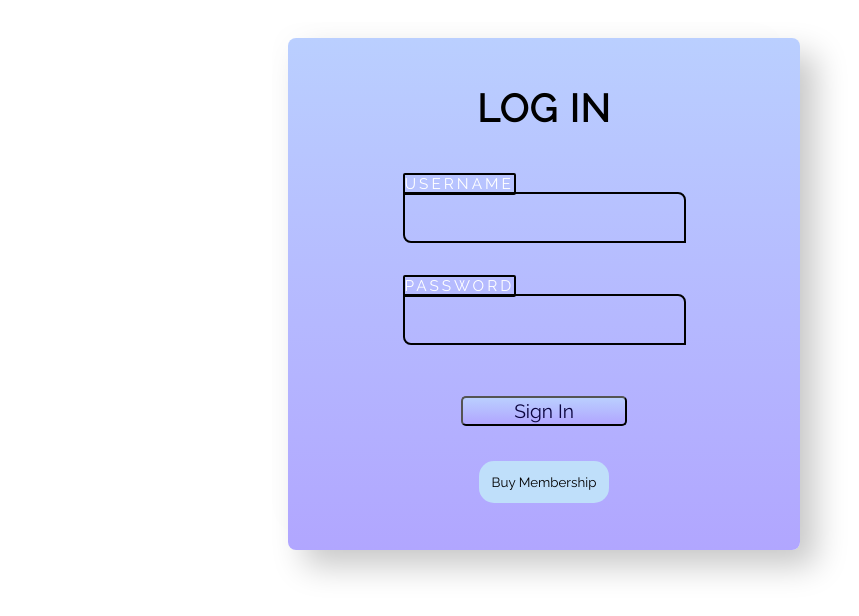
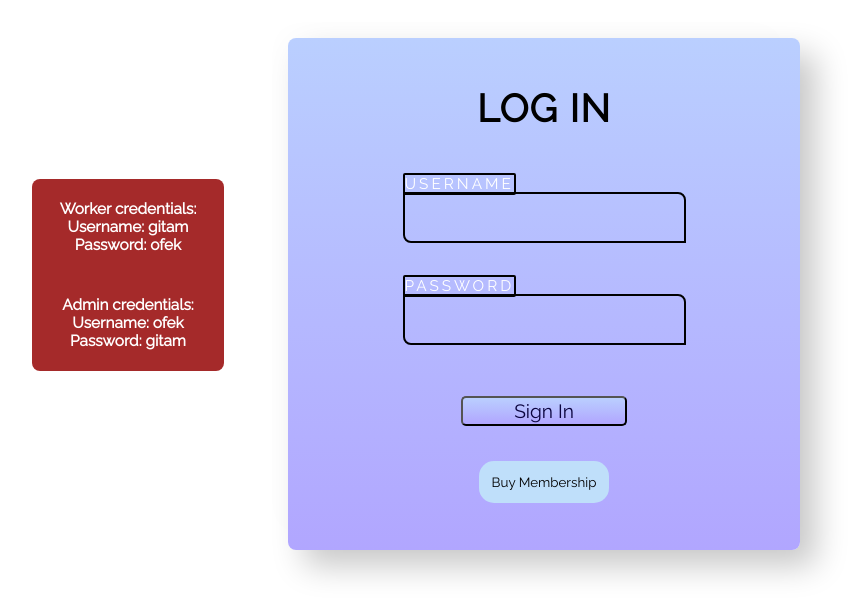
Before and after one commit to GitamShimoni/MiddleProject, a React (Vite) app: page / in a window 1280 px wide. Shown: the top 616 px of the page, without its empty margins (96-955 px from the left). Built offline with nearby package versions, Linux system fonts and the light colour scheme; the HTML template or start-up script is replaced by a standard one; a web font is replaced by a local one.

Commit message:
Added a bubble that helps the user login into Worker and Admin users

```diff
--- /dev/null
+++ b/src/components/LoginHintBubble.css
@@ -0,0 +1,27 @@
+#login-hint-bubble-container {
+  width: 15vw;
+  height: 15vw;
+  background-color: brown;
+  color: white;
+  display: flex;
+  flex-direction: column;
+  justify-content: space-around;
+  align-items: center;
+  border-radius: 8px;
+  position: absolute;
+  left: 10vw;
+}
+#login-hint-user-div {
+  display: flex;
+  flex-direction: column;
+  justify-content: center;
+  align-items: center;
+  font-size: 0.6vw;
+}
+#login-hint-admin-div {
+  display: flex;
+  flex-direction: column;
+  justify-content: center;
+  align-items: center;
+  font-size: 0.6vw;
+}
--- /dev/null
+++ b/src/components/LoginHintBubble.jsx
@@ -0,0 +1,19 @@
+import "./LoginHintBubble.css";
+const LoginHintBubble = () => {
+  return (
+    <div id="login-hint-bubble-container">
+      <div id="login-hint-user-div">
+        <h1>Worker credentials:</h1>
+        <h1>Username: gitam</h1>
+        <h1>Password: ofek</h1>
+      </div>
+      <div id="login-hint-admin-div">
+        <h1>Admin credentials:</h1>
+        <h1>Username: ofek</h1>
+        <h1>Password: gitam</h1>
+      </div>
+    </div>
+  );
+};
+
+export default LoginHintBubble;
--- a/src/components/Loginpage.jsx
+++ b/src/components/Loginpage.jsx
@@ -1,78 +1,104 @@
-import './Loginpage.css';
-import {useForm} from 'react-hook-form';
-import {useState} from 'react';
-import data from './workers.json';
-import { useNavigate } from 'react-router-dom';
+import "./Loginpage.css";
+import { useForm } from "react-hook-form";
+import { useState } from "react";
+import data from "./workers.json";
+import { useNavigate } from "react-router-dom";
 import PaymentForm from "./PaymentForm";
-import 'animate.css';
+import "animate.css";
+import LoginHintBubble from "./LoginHintBubble";
 function Loginpage() {
   // localStorage.setItem("login", "DemiName")
   const navigate = useNavigate();
   const [clicked, setClicked] = useState(false);
   let arrayofworkers = data.workers;
-    const {register, handleSubmit}=useForm();
-    return(
+  const { register, handleSubmit } = useForm();
+  return (
     <div id="login-container">
+      <LoginHintBubble />
       <div id="login-inner">
-          <h1 id='login-tittle'>Log in</h1>
-          <form onSubmit={handleSubmit((data)=>{checkUser(data)})}>
-          <div className='username-login-container'>
+        <h1 id="login-tittle">Log in</h1>
+        <form
+          onSubmit={handleSubmit((data) => {
+            checkUser(data);
+          })}
+        >
+          <div className="username-login-container">
             <div className="login-div">
               <span className="user">Username</span>
-              <input className='login-input' type='text' {...register("username")}></input>
+              <input
+                className="login-input"
+                type="text"
+                {...register("username")}
+              ></input>
             </div>
           </div>
-          <div className='username-login-container'>
+          <div className="username-login-container">
             <div className="login-div">
               <span className="user">Password</span>
-              <input className="login-input" type='password' {...register("password")}></input>
+              <input
+                className="login-input"
+                type="password"
+                {...register("password")}
+              ></input>
             </div>
           </div>
-          <div id="divofsubmit-btn"><button id="login-btn" type="submit">Sign In</button></div>
+          <div id="divofsubmit-btn">
+            <button id="login-btn" type="submit">
+              Sign In
+            </button>
+          </div>
         </form>
         <div>
-            <button onClick={() => setClicked(!clicked)} id='buymembership-button'>Buy Membership</button>
+          <button
+            onClick={() => setClicked(!clicked)}
+            id="buymembership-button"
+          >
+            Buy Membership
+          </button>
         </div>
       </div>
-        {clicked &&
-            <div id='credit-card-container' className='animate__animated animate__backInDown'>
-              <PaymentForm/>
-            </div> }
+      {clicked && (
+        <div
+          id="credit-card-container"
+          className="animate__animated animate__backInDown"
+        >
+          <PaymentForm />
         </div>
-    )
+      )}
+    </div>
+  );
 
-
-
-
-  function checkUser(objofinput){
-    let admincheck = null
-    let check=false;
+  function checkUser(objofinput) {
+    let admincheck = null;
+    let check = false;
     let namesaved = null;
-    for (let i=0; i<arrayofworkers.length;i++){
-       if (arrayofworkers[i].Username==objofinput.username&&arrayofworkers[i].Password==objofinput.password){
-        check=true;
-        namesaved=arrayofworkers[i].FullName;
+    for (let i = 0; i < arrayofworkers.length; i++) {
+      if (
+        arrayofworkers[i].Username == objofinput.username &&
+        arrayofworkers[i].Password == objofinput.password
+      ) {
+        check = true;
+        namesaved = arrayofworkers[i].FullName;
         admincheck = arrayofworkers[i].Admin;
       }
     }
 
-    if (check==true){
-        if(admincheck==true){
+    if (check == true) {
+      if (admincheck == true) {
         //lead to admin page
 
-          navigate('Manager');
-          localStorage.setItem("login", namesaved)
-        }else{
+        navigate("Manager");
+        localStorage.setItem("login", namesaved);
+      } else {
         //lead to worker page
 
-          navigate('Worker');
-          localStorage.setItem("login", namesaved)
+        navigate("Worker");
+        localStorage.setItem("login", namesaved);
       }
-    }else{
-      alert("username / password is incorrect")
+    } else {
+      alert("username / password is incorrect");
     }
-
   }
 }
 
-  export default Loginpage
+export default Loginpage;
```
Lines whose indentation alone changed are shown as unchanged.
